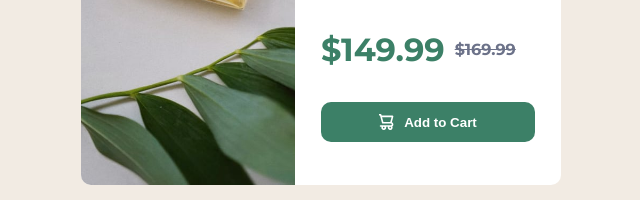
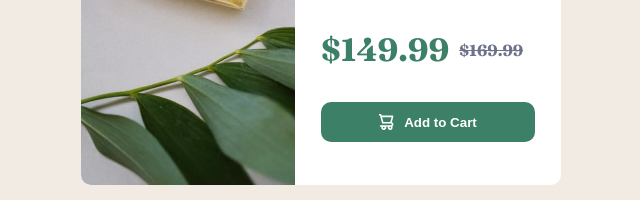
Before and after one commit to Chetan-Chaudhari/product-preview-card, a plain HTML site: page index.html in a window 1280 px wide. Shown: the part 455-655 px from the top of the page, 319-959 px from the left. Drawn offline with Linux system fonts and the light colour scheme.

Commit message:
change price font family

```diff
--- a/style.css
+++ b/style.css
@@ -87,6 +87,7 @@ article {
   display: flex;
   align-items: center;
   gap: 10px;
+  font-family: Fraunces;
 }
 .original-price {
   text-decoration: line-through;
```
